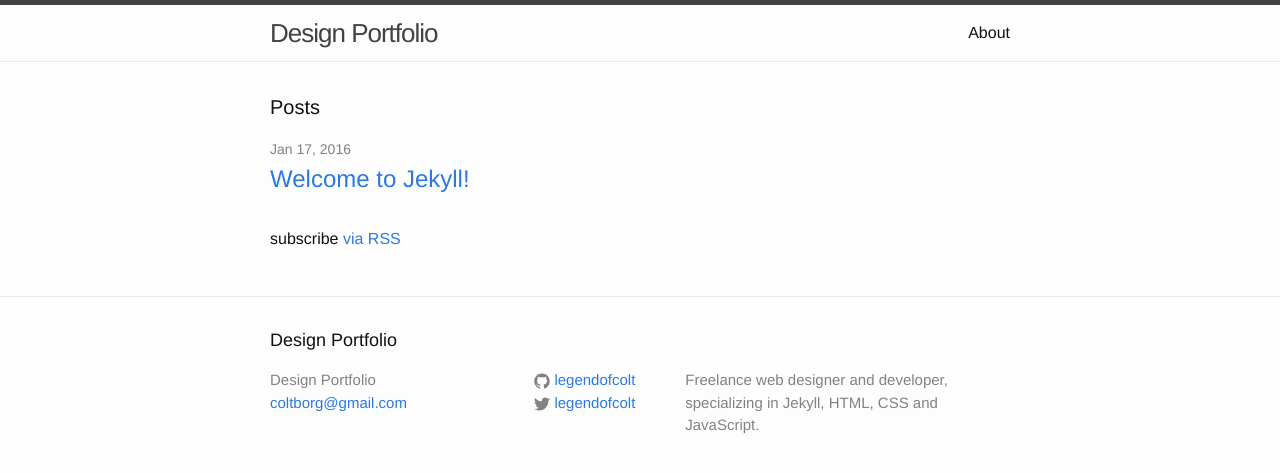
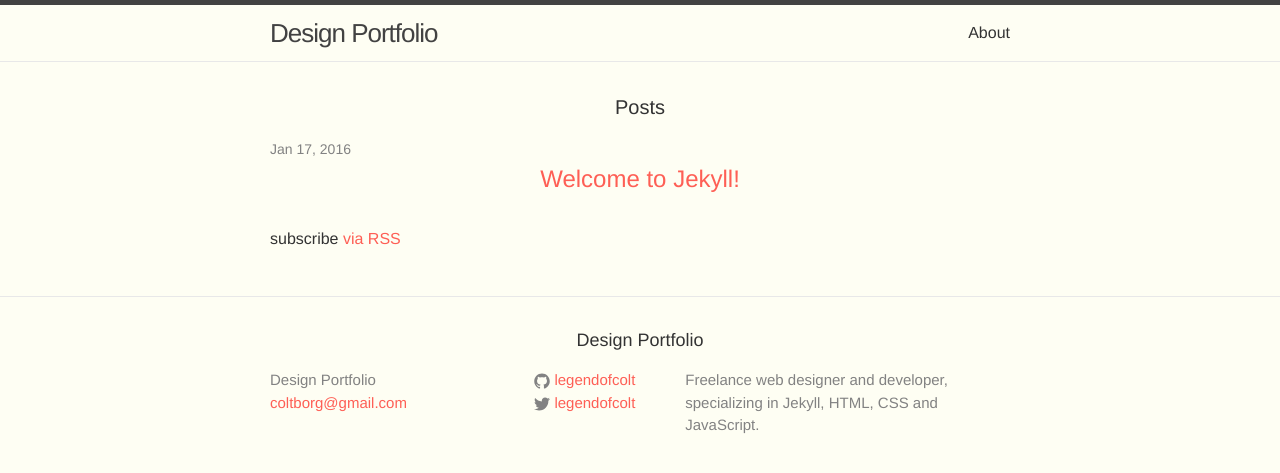
Before and after one commit to coltborg/designer-portfolio, a Jekyll site: the page built from index.html, in a window 1280 px wide. Shown: the top 473 px of the page. Built offline with Jekyll 4.4.1, drawn with Linux system fonts in a browser that asks for light colours.

Commit message:
Variables and default styles

```diff
--- a/_sass/_base.scss
+++ b/_sass/_base.scss
@@ -82,8 +82,15 @@
  * Headings
  */
 h1, h2, h3, h4, h5, h6 {
-    font-weight: $base-font-weight;
+    font-weight: $base-font-bold;
+    text-align: center;
 }
+
+.mega { font-size: $mega-font-size; }
+h1, .h1 { font-size: $h1-font-size; }
+h2, .h2 { font-size: $h2-font-size; }
+h3, .h3 { font-size: $h3-font-size; }
+h4, .h4 { font-size: $h4-font-size; }
 
 
 
@@ -93,13 +100,10 @@
 a {
     color: $brand-color;
     text-decoration: none;
-
-    &:visited {
-        color: darken($brand-color, 15%);
-    }
+    transition: 0.3s;
 
     &:hover {
-        color: $text-color;
+        color: $blue-color;
         text-decoration: underline;
     }
 }
--- a/css/main.scss
+++ b/css/main.scss
@@ -6,17 +6,29 @@
 
 
 // Our variables
-$base-font-family: "Helvetica Neue", Helvetica, Arial, sans-serif;
+$base-font-family: 'Avenir Next', Helvetica, Arial, sans-serif;
 $base-font-size:   16px;
 $base-font-weight: 400;
+$base-font-bold: 500;
 $small-font-size:  $base-font-size * 0.875;
 $base-line-height: 1.5;
 
+$mega-font-size: 100px;
+$h1-font-size: 70px;
+$h2-font-size: 40px;
+$h3-font-size: 30px;
+$h4-font-size: 24px;
+
 $spacing-unit:     30px;
 
-$text-color:       #111;
-$background-color: #fdfdfd;
-$brand-color:      #2a7ae2;
+$text-color:       #333;
+$background-color: #fefef3;
+$brand-color:      #fe5f55;
+
+$blue-color: #92b5bd;
+$yellow-color: #ede24e;
+$red-color: #df6d59;
+$purple-color: #6b2339;
 
 $grey-color:       #828282;
 $grey-color-light: lighten($grey-color, 40%);
```
